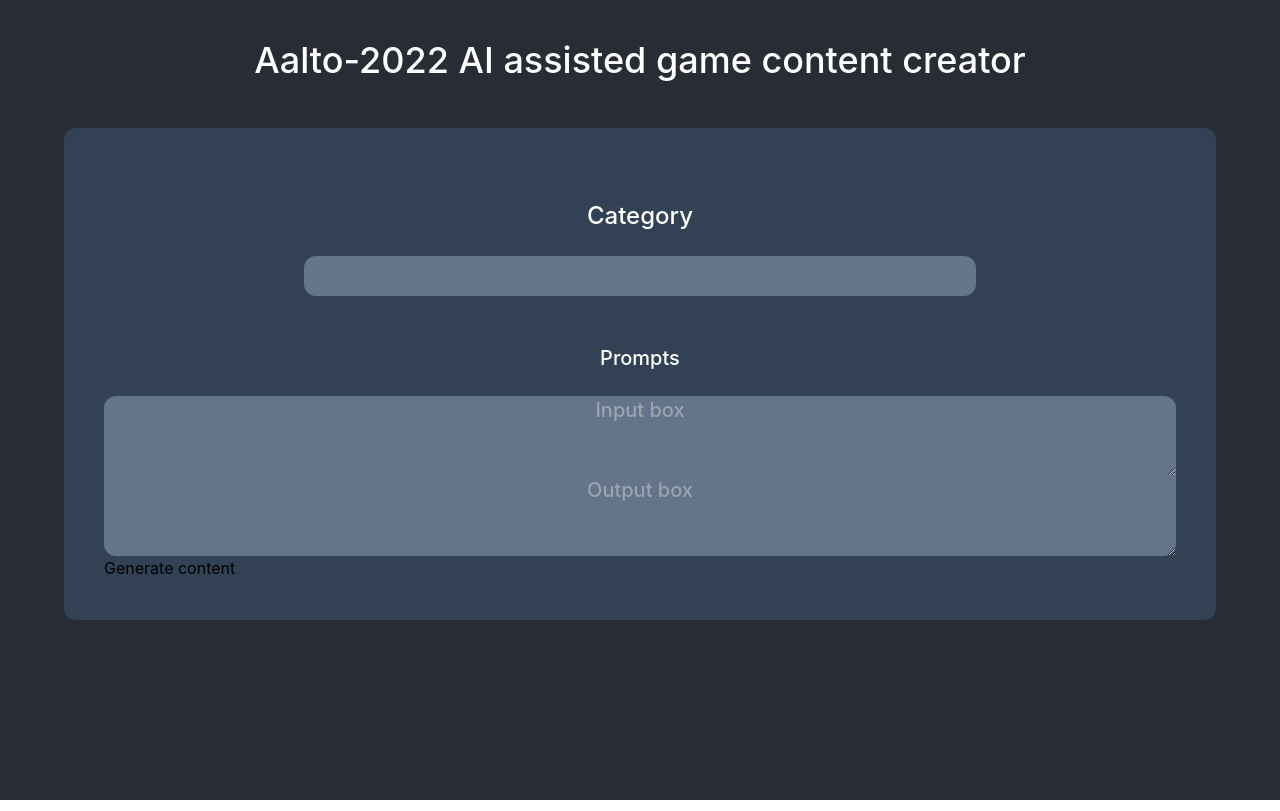
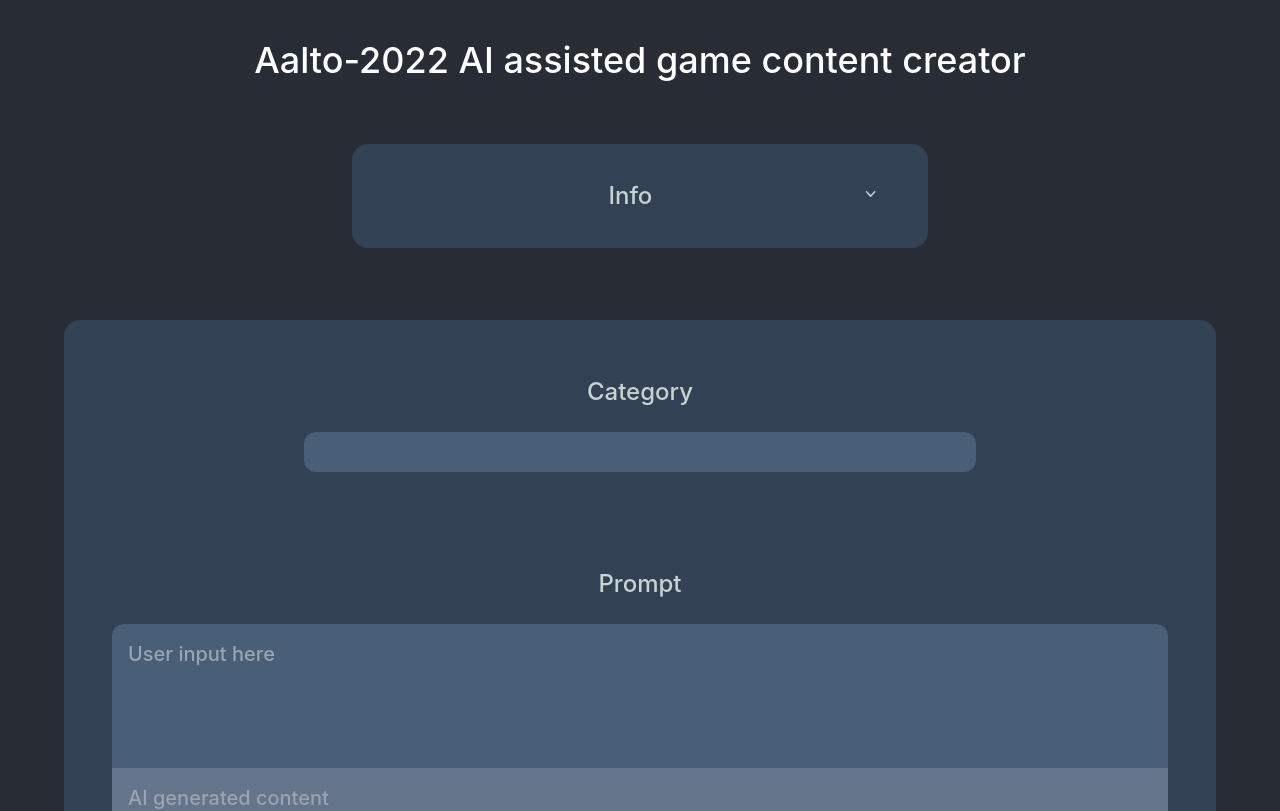
Before and after one commit to bytecraftoy/aalto-2022, a React (Create React App) app in the folder frontend/: page / in a window 1280 px wide. Shown: the top 811 px of the page. Built offline with nearby package versions, Linux system fonts and the light colour scheme.

Commit message:
Basic prompt combination, and also stylized the front a bit

```diff
--- a/frontend/src/App.tsx
+++ b/frontend/src/App.tsx
@@ -1,19 +1,23 @@
 import React, { useState } from 'react';
-//import { CodeBracketIcon } from "@heroicons/react/24/outline";
 import { ContentPanel } from './components/ContentPanel';
 import { PromptCategoryBox } from './components/PromptCategoryBox';
+import { InfoModal } from './components/TailwindTestModal';
 import { PromptIOBox } from './components/PromptIOBox';
+import { createPrompt } from './utils/createPrompt';
 import { apiFetch } from './utils/apiFetch';
 
 function App() {
+    const [category, setCategory] = useState('');
+
+    //Probably move these later
+    const [output, setOutput] = useState('');
     const [input, setInput] = useState('');
-    const [output, setOutput] = useState('');
 
     const generateContent = async () => {
         try {
             const t = await apiFetch('/mirror/', {
                 method: 'POST',
-                body: input,
+                body: createPrompt(category, input),
             });
             setOutput(t);
         } catch (e) {
@@ -23,20 +27,23 @@ function App() {
 
     return (
         <div className="App bg-react min-h-screen justify-start items-center flex flex-col">
-            <header className="App-header text-white text-2xl py-10">
+            <header className="App-header text-white text-2xl py-10 px-4">
                 <div className="">
                     <h1 className="App-logo font-medium text-4xl">
                         Aalto-2022 AI assisted game content creator
                     </h1>
                 </div>
             </header>
-            <div className="min-w-full py-2">
+            <InfoModal />
             <ContentPanel>
                 <div>
                     <div className="flex flex-row justify-around items-center">
-                            <PromptCategoryBox />
+                        <PromptCategoryBox
+                            category={category}
+                            setCategory={setCategory}
+                        />
                     </div>
-                        <div>
+                    <div className="flex flex-row justify-around items-center">
                         <PromptIOBox
                             input={input}
                             setInput={setInput}
@@ -44,16 +51,17 @@ function App() {
                             setOutput={setOutput}
                         />
                     </div>
-                        <div>
-                            <button onClick={generateContent}>
-                                {' '}
-                                Generate content{' '}
+                    <div className="flex flex-row justify-end items-end">
+                        <button
+                            className="rounded-lg bg-textfield text-textcolor h-16 min-h-fit font-medium text-xl px-4 text-center mx-6 mt-8 hover:bg-slate-500 transition-colors outline-none outline-offset-0 focus:outline-textcolor"
+                            onClick={generateContent}
+                        >
+                            Generate content
                         </button>
                     </div>
                 </div>
             </ContentPanel>
         </div>
-        </div>
     );
 }
 
--- a/frontend/src/components/ContentPanel.tsx
+++ b/frontend/src/components/ContentPanel.tsx
@@ -1,13 +1,10 @@
-import { FC } from 'react';
-
-interface ContentPanelProps {
-    children: JSX.Element;
-}
-
-export const ContentPanel: FC<ContentPanelProps> = ({ children }) => {
+export const ContentPanel = (props: { children: JSX.Element }) => {
+    const { children } = props;
     return (
-        <div className="mx-auto my-auto w-full max-w-6xl rounded-xl bg-slate-700 p-10 min-h-fit">
-            {children}
+        <div className="w-full px-4 py-12">
+            <div className="mx-auto my-auto w-full max-w-6xl rounded-2xl bg-panel p-12 min-h-fit">
+                {children}
+            </div>
         </div>
     );
 };
--- a/frontend/src/components/PromptCategoryBox.tsx
+++ b/frontend/src/components/PromptCategoryBox.tsx
@@ -1,10 +1,24 @@
-export const PromptCategoryBox = () => {
+import { StateHook } from '../utils/types';
+
+export const PromptCategoryBox = (props: {
+    category: string;
+    setCategory: StateHook<string>;
+}) => {
+    const { category, setCategory } = props;
     return (
-        <div className="w-full flex flex-col min-h-fit justify-start items-center my-8">
-            <h2 className="text-white font-medium text-2xl pb-6"> Category </h2>
+        <div className="w-full flex flex-col min-h-fit justify-start items-center mt-2 mb-20">
+            <h2 className="text-textcolor font-medium text-2xl pb-6">
+                {' '}
+                Category{' '}
+            </h2>
             <input
                 type={'text'}
-                className="w-full max-w-2xl rounded-xl bg-slate-500 h-10 text-white font-medium text-xl px-4 text-center"
+                spellCheck={'false'}
+                className="w-full max-w-2xl rounded-xl h-10 text-textcolor bg-textfield font-medium text-xl px-4 text-center outline-none outline-offset-0 focus:outline-textcolor transition-[outline-color]"
+                value={category}
+                onInput={({ target }) =>
+                    setCategory((target as HTMLInputElement).value)
+                }
             />
         </div>
     );
--- a/frontend/src/components/PromptIOBox.tsx
+++ b/frontend/src/components/PromptIOBox.tsx
@@ -1,36 +1,44 @@
+import { StateHook } from '../utils/types';
+
 export const PromptIOBox = (props: {
     input: string;
-    setInput: React.Dispatch<React.SetStateAction<string>>;
+    setInput: StateHook<string>;
     output: string;
-    setOutput: React.Dispatch<React.SetStateAction<string>>;
+    setOutput: StateHook<string>;
 }) => {
     const { input, setInput, output, setOutput } = props;
+
+    const lineHeight = (text: string) => {
+        return `${Math.min(
+            20,
+            Math.max(4, text.split('\n').length) * 1.75 + 2
+        )}rem`;
+    };
+
     return (
         <div className="pt-4 w-full flex flex-row items-center justify-around">
             <div className="w-full flex flex-col items-center justify-around">
-                <h3 className="text-white font-medium text-xl pb-6">
-                    {' '}
-                    Prompts{' '}
+                <h3 className="text-textcolor font-medium text-2xl pb-6">
+                    Prompt
                 </h3>
                 <textarea
-                    id="message"
-                    rows={4}
-                    //className="block p-2.5 w-full h-1/2 text-sm text-black rounded-t-lg border-2 border-b-0 border-cyan-400 resize-none"
-                    className="w-full max-w-6xl rounded-t-xl bg-slate-500 h-20 text-white font-medium text-xl px-4 text-center"
-                    placeholder="Input box"
+                    spellCheck={'false'}
+                    className="w-full max-w-6xl rounded-t-xl bg-textfield h-36 text-textcolor font-medium text-xl px-4 py-4 outline-none outline-offset-0 focus:outline-textcolor transition-[outline-color] resize-none focus:z-10 scrollbar"
+                    placeholder="User input here"
+                    style={{ minHeight: lineHeight(input) }}
                     value={input}
-                    onInput={(e) =>
-                        setInput((e.target as HTMLTextAreaElement).value)
+                    onInput={({ target }) =>
+                        setInput((target as HTMLTextAreaElement).value)
                     }
                 />
                 <textarea
-                    id="message"
-                    rows={4}
-                    className="w-full max-w-6xl rounded-b-xl bg-slate-500 h-20 text-white font-medium text-xl px-4 text-center"
-                    placeholder="Output box"
+                    spellCheck={'false'}
+                    className="w-full max-w-6xl rounded-b-xl bg-slate-500 h-36 text-textcolor font-medium text-xl px-4 py-4 outline-none outline-offset-0 focus:outline-textcolor transition-[outline-color] resize-none focus:z-10 scrollbar"
+                    placeholder="AI generated content"
+                    style={{ minHeight: lineHeight(output) }}
                     value={output}
-                    onInput={(e) =>
-                        setOutput((e.target as HTMLTextAreaElement).value)
+                    onInput={({ target }) =>
+                        setOutput((target as HTMLTextAreaElement).value)
                     }
                 />
             </div>
--- a/frontend/src/components/TailwindTestModal.tsx
+++ b/frontend/src/components/TailwindTestModal.tsx
@@ -1,19 +1,22 @@
 import { Disclosure, Transition } from '@headlessui/react';
 import { ChevronUpIcon } from '@heroicons/react/20/solid';
 
-export const TailwindTestModal = () => {
+export const InfoModal = () => {
     return (
-        <div className="w-full px-4 pt-16">
-            <div className="mx-auto w-full max-w-xl rounded-2xl bg-slate-700 p-2">
+        <div className="w-full px-4 pt-6 pb-6">
+            <div className="mx-auto w-full max-w-xl rounded-2xl bg-panel p-2">
                 <Disclosure>
                     {({ open }) => (
                         <>
-                            <Disclosure.Button className="px-10 py-8 text-2xl font-medium leading-6 text-stone-400 flex w-full justify-between rounded-lg bg-slate-700 text-left hover:bg-slate-600 transition-colors">
-                                <span>Missile information</span>
+                            <Disclosure.Button className="px-10 py-8 text-2xl font-medium leading-6 text-textcolor flex w-full justify-between rounded-lg bg-panel text-left hover:bg-slate-600 transition-colors">
+                                <div className="flex flex-row justify-around items-center w-full">
+                                    <span>Info</span>
+                                </div>
+
                                 <ChevronUpIcon
                                     className={`${
                                         open ? '' : 'rotate-180 transform'
-                                    } h-5 w-5 text-slate-500`}
+                                    } h-5 w-5 text-textcolor`}
                                 />
                             </Disclosure.Button>
                             <Transition
@@ -29,46 +32,27 @@ export const TailwindTestModal = () => {
                                     static
                                     className="border-t border-slate-600 px-8 py-8"
                                 >
-                                    <p className="text-stone-400 font-medium text-lg">
-                                        The missile knows where it is at all
-                                        times. It knows this because it knows
-                                        where it isn’t. By subtracting where it
-                                        is from where it isn’t, or where it
-                                        isn’t from where it is (whichever is
-                                        greater), it obtains a difference, or
-                                        deviation. The guidance subsystem uses
-                                        deviations to generate corrective
-                                        commands to drive the missile from a
-                                        position where it is to a position where
-                                        it isn’t, and arriving at a position
-                                        where it wasn’t, it now is.
-                                        Consequently, the position where it is,
-                                        is now the position that it wasn’t, and
-                                        it follows that the position that it
-                                        was, is now the position that it isn’t.
-                                        In the event that the position that it
-                                        is in is not the position that it
-                                        wasn’t, the system has acquired a
-                                        variation, the variation being the
-                                        difference between where the missile is,
-                                        and where it wasn’t. If variation is
-                                        considered to be a significant factor,
-                                        it too may be corrected by the GEA.
-                                        However, the missile must also know
-                                        where it was. The missile guidance
-                                        computer scenario works as follows.
-                                        Because a variation has modified some of
-                                        the information the missile has
-                                        obtained, it is not sure just where it
-                                        is. However, it is sure where it isn’t,
-                                        within reason, and it knows where it
-                                        was. It now subtracts where it should be
-                                        from where it wasn’t, or vice-versa, and
-                                        by differentiating this from the
-                                        algebraic sum of where it shouldn’t be,
-                                        and where it was, it is able to obtain
-                                        the deviation and its variation, which
-                                        is called error.
+                                    <p className="text-textcolor font-medium text-lg">
+                                        Did you ever hear the tragedy of Darth
+                                        Plagueis The Wise? I thought not. It’s
+                                        not a story the Jedi would tell you.
+                                        It’s a Sith legend. Darth Plagueis was a
+                                        Dark Lord of the Sith, so powerful and
+                                        so wise he could use the Force to
+                                        influence the midichlorians to create
+                                        life... He had such a knowledge of the
+                                        dark side that he could even keep the
+                                        ones he cared about from dying. The dark
+                                        side of the Force is a pathway to many
+                                        abilities some consider to be unnatural.
+                                        He became so powerful... the only thing
+                                        he was afraid of was losing his power,
+                                        which eventually, of course, he did.
+                                        Unfortunately, he taught his apprentice
+                                        everything he knew, then his apprentice
+                                        killed him in his sleep. Ironic. He
+                                        could save others from death, but not
+                                        himself.
                                     </p>
                                 </Disclosure.Panel>
                             </Transition>
--- /dev/null
+++ b/frontend/src/utils/createPrompt.ts
@@ -0,0 +1,10 @@
+/**
+ * Create a prompt based on category and input
+ * May be expanded upon later
+ */
+const createPrompt = (category: string, input: string) => {
+    const uuid = crypto.randomUUID();
+    return `Request: ${uuid}\nCategory: ${category}\nInput: ${input}\n`;
+};
+
+export { createPrompt };
--- /dev/null
+++ b/frontend/src/utils/types.ts
@@ -0,0 +1,5 @@
+/**
+ * File containing type definitions for readability
+ */
+
+export type StateHook<A> = React.Dispatch<React.SetStateAction<A>>;
```
Also changed, not shown: frontend/tailwind.config.js (+25 -1 lines), 1 other file (tests, documents, lock files or other folders). Lines whose indentation alone changed are shown as unchanged.
